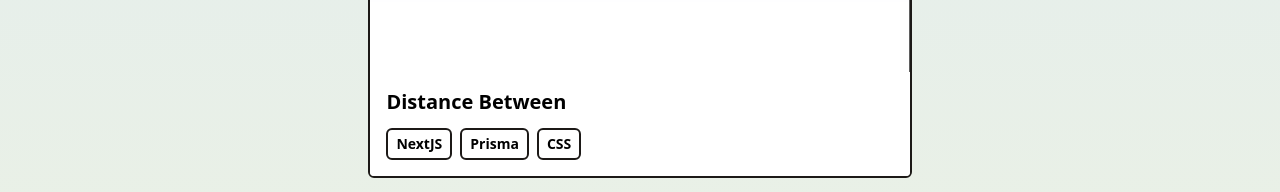
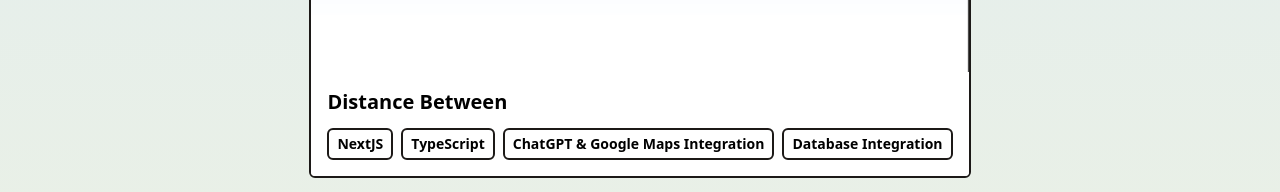
Before and after one commit to Grayson-Remington/portfolio-next, a Next.js app: page / in a window 1280 px wide. Shown: the part 1200-1392 px from the top of the page. Built offline with nearby package versions, Linux system fonts and the light colour scheme.

Commit message:
stack updates

```diff
--- a/public/data/portfolio.ts
+++ b/public/data/portfolio.ts
@@ -2,7 +2,13 @@ export default [
   {
     title: "Distance Between",
     imgUrl: "assets/distance-between.jpg",
-    stack: ["NextJS", "Prisma", "CSS"],
+    stack: [
+      "NextJS",
+      "TypeScript",
+
+      "ChatGPT & Google Maps Integration",
+      "Database Integration",
+    ],
     link: "https://distance-between-next-database.vercel.app/",
   },
   {
--- a/src/components/Experience.tsx
+++ b/src/components/Experience.tsx
@@ -7,7 +7,7 @@ function Experience() {
       className="flex h-full flex-col items-center justify-between bg-transparent"
     >
       <div className="m-8 h-0.5 w-[90%] bg-black"></div>
-      <section className=" flex h-full w-full flex-col place-content-center items-center gap-2 p-4 text-center">
+      <section className=" flex h-full w-full flex-col place-content-center items-center gap-2 p-20 text-center">
         <h1 className="text-3xl">Work Experience</h1>
         <div id="Engineer I" className="flex h-min w-full items-center">
           <div className="relative hidden h-full w-2/4 justify-center p-8 md:flex">
```
